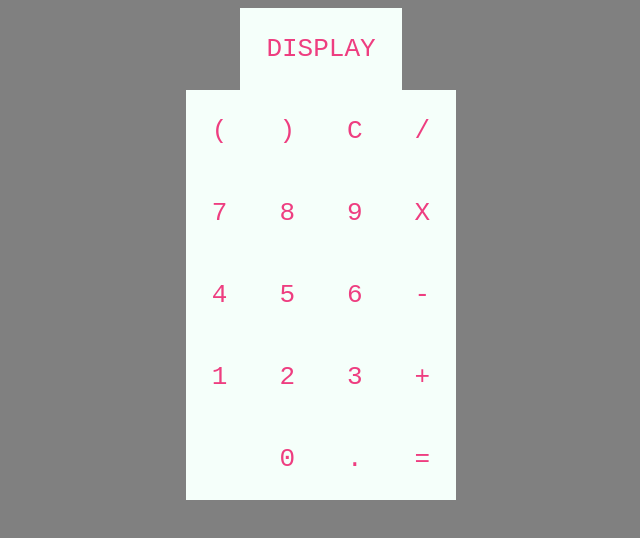
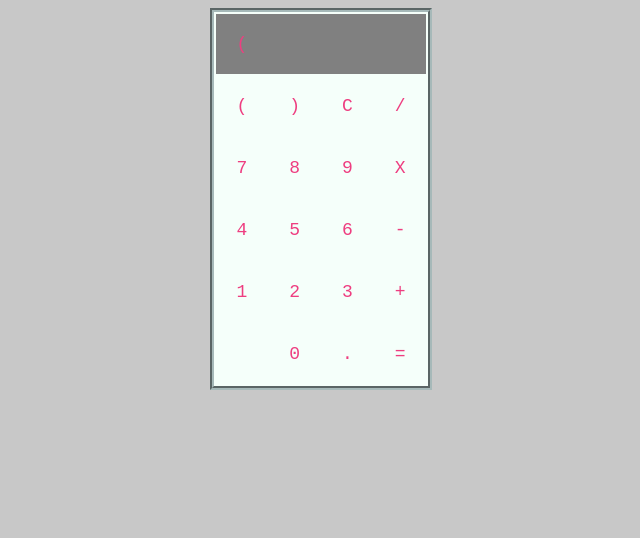
Before and after one commit to fspandler/JScalculator, a plain HTML site: page index.html in a window 1280 px wide. Shown: the whole page, without its empty margins (319-959 px from the left). Drawn offline with Linux system fonts and the light colour scheme.

Commit message:
Replaced divs with a table

```diff
--- a/index.html
+++ b/index.html
@@ -1,17 +1,47 @@
 <!DOCTYPE html>
 <html>
 <head>
-	<title>Frank's Calculator</title>
-	<link rel="stylesheet" type="text/css" href="style.css">
-	<meta name="viewport" content="width=device-width, initial-scale=1">
-
+<link rel="stylesheet" type="text/css" href="style.css">
+  <title>Calculator</title>
+  <meta name="viewport" content="width=device-width, initial-scale=1">
 </head>
 <body>
-
-<div id="wrap">
-<div id="disp">DISPLAY</div><br /><div class="btn">(</div><div class="btn">)</div><div class="btn">C</div><div class="btn">/</div><br /><div class="btn">7</div><div class="btn">8</div><div class="btn">9</div><div class="btn">X</div><br /><div class="btn">4</div><div class="btn">5</div><div class="btn">6</div><div class="btn">-</div><br /><div class="btn">1</div><div class="btn">2</div><div class="btn">3</div><div class="btn">+</div><br /><div class="inv">#</div><div class="btn">0</div><div class="btn">.</div><div class="btn">=</div>
+<div id="box">
+<table align="center">
+<tbody><tr>
+    <td class="goose" colspan="4">(</td>
+  </tr>
+  <tr class="noselect">
+    <td class="op">(</td>
+    <td class="op">)</td>
+    <td class="op">C</td>
+    <td class="op">/</td>
+  </tr>
+  <tr class="noselect">
+    <td class="op">7</td>
+    <td class="op">8</td>
+    <td class="op">9</td>
+    <td class="op">X</td>
+  </tr>
+  <tr class="noselect">
+    <td class="op">4</td>
+    <td class="op">5</td>
+    <td class="op">6</td>
+    <td class="op">-</td>
+  </tr>
+  <tr class="noselect">
+    <td class="op">1</td>
+    <td class="op">2</td>
+    <td class="op">3</td>
+    <td class="op">+</td>
+  </tr>
+  <tr class="noselect">
+    <td></td>
+    <td class="op">0</td>
+    <td class="op">.</td>
+    <td class="op">=</td>
+  </tr></tbody>
+</table>
 </div>
-
 </body>
-<script type="text/javascript" src="script.js"></script>
 </html>
--- a/style.css
+++ b/style.css
@@ -1,39 +1,40 @@
 body {
-	background-color: gray;
-	font-family: monospace;
-	font-size: 2em;
-	text-align: center;
+		font-family: monospace;
+	background-color: rgb(200,200,200);
+}
+#box {
 
 }
+table {
+	color: #ee3e80;
+	background-color: mintcream;
+	font-size: 18px;
+	border: 4px groove #A6B9B9;
+	vertical-align: center;
 
-#wrap {
-	margin: 0 auto;
 }
-#disp{
-	background-color: mintcream;
-	display: inline-block;
-	margin: 0;
-	color: #ee3e80;
-	padding: 1em;
+.goose {
+	background-color: gray;
 }
-.btn {
-
-	background-color: mintcream;
-	display: inline-block;
-	margin: 0;
-	color: #ee3e80;
-	padding: 1em;
+.noselect {
+  -webkit-touch-callout: none; /* iOS Safari */
+  -webkit-user-select: none;   /* Chrome/Safari/Opera */
+  -khtml-user-select: none;    /* Konqueror */
+  -moz-user-select: none;      /* Firefox */
+  -ms-user-select: none;       /* Internet Explorer/Edge */
+  user-select: none;           /* Non-prefixed version, currently
+                                  not supported by any browser */
+}
+td {
+	margin: 0px;
+	padding: 20px;
+	border: 0px;
+}
+.op:hover {
+	background-color: gray;
 }
 
-.row {
-	display: block;
-	margin: 0;
+.op:active {
+		color: white;
+	background-color: #ee3e80;
 }
-
-.inv {
-	background-color: mintcream;
-	display: inline-block;
-	margin: 0;
-	color: mintcream;
-	padding: 1em;
-}
```
